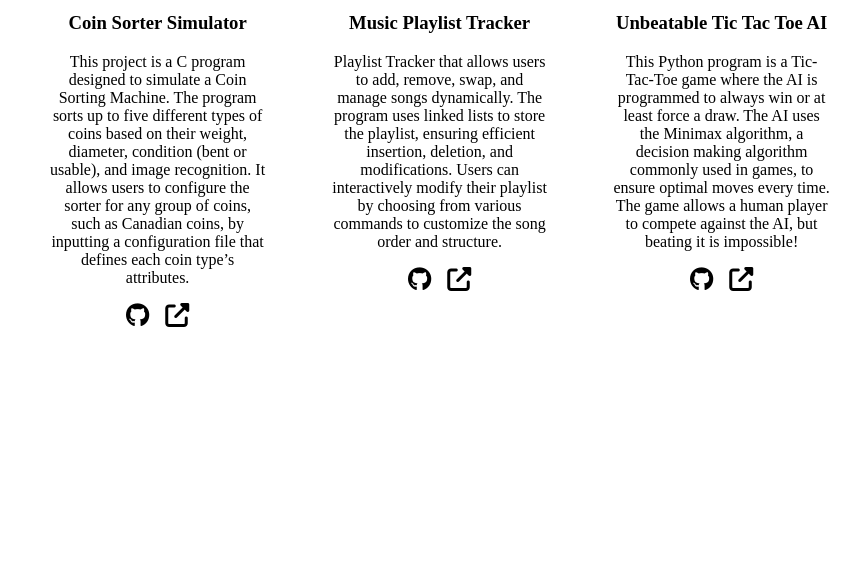
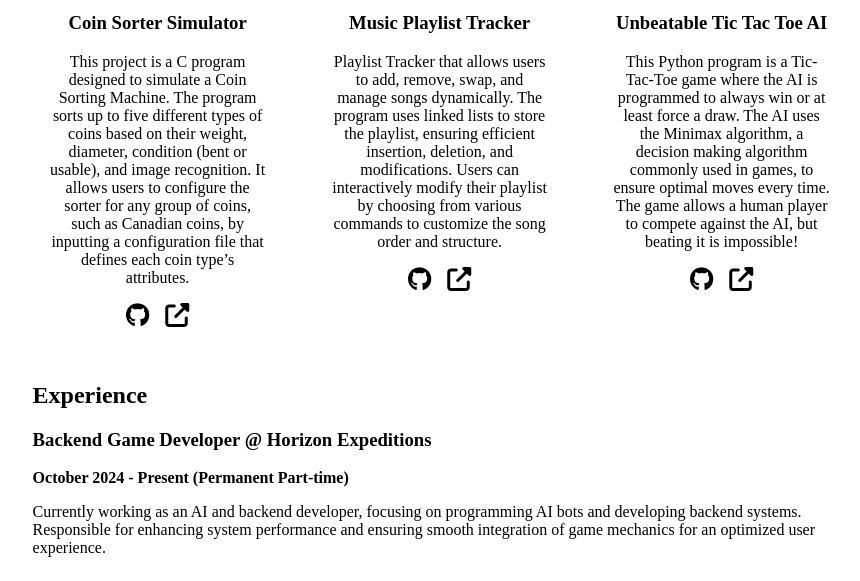
Before and after one commit to Mirza-7/Mirza-7.github.io, a plain HTML site: page index.html in a window 1280 px wide. Shown: the part 977-1558 px from the top of the page, without its empty margins (299-1159 px from the left). Before the commit the page ends 1347 px from the top, so only its background shows below. Drawn offline with nearby package versions, Linux system fonts and the light colour scheme.

Commit message:
Added Experience section structure in HTML

```diff
--- a/index.html
+++ b/index.html
@@ -180,6 +180,25 @@
     </div>
   </section>
 
+  <!-- EXPERIENCE SECTION -->
+<section id="experience" class="section">
+    <div class="experience-container" data-aos="fade-up" data-aos-duration="1500">
+      <h2>Experience</h2>
+      <div class="experience-grid">
+        <!-- Single Experience Card (Wide Rectangle) -->
+        <div class="experience-card">
+          <h3>Backend Game Developer @ Horizon Expeditions</h3>
+          <p><strong>October 2024 - Present (Permanent Part-time)</strong></p>
+          <p>
+            Currently working as an AI and backend developer, focusing on programming AI bots
+            and developing backend systems. Responsible for enhancing system performance and
+            ensuring smooth integration of game mechanics for an optimized user experience.
+          </p>
+        </div>
+      </div>
+    </div>
+  </section>
+
 
 
 
```
